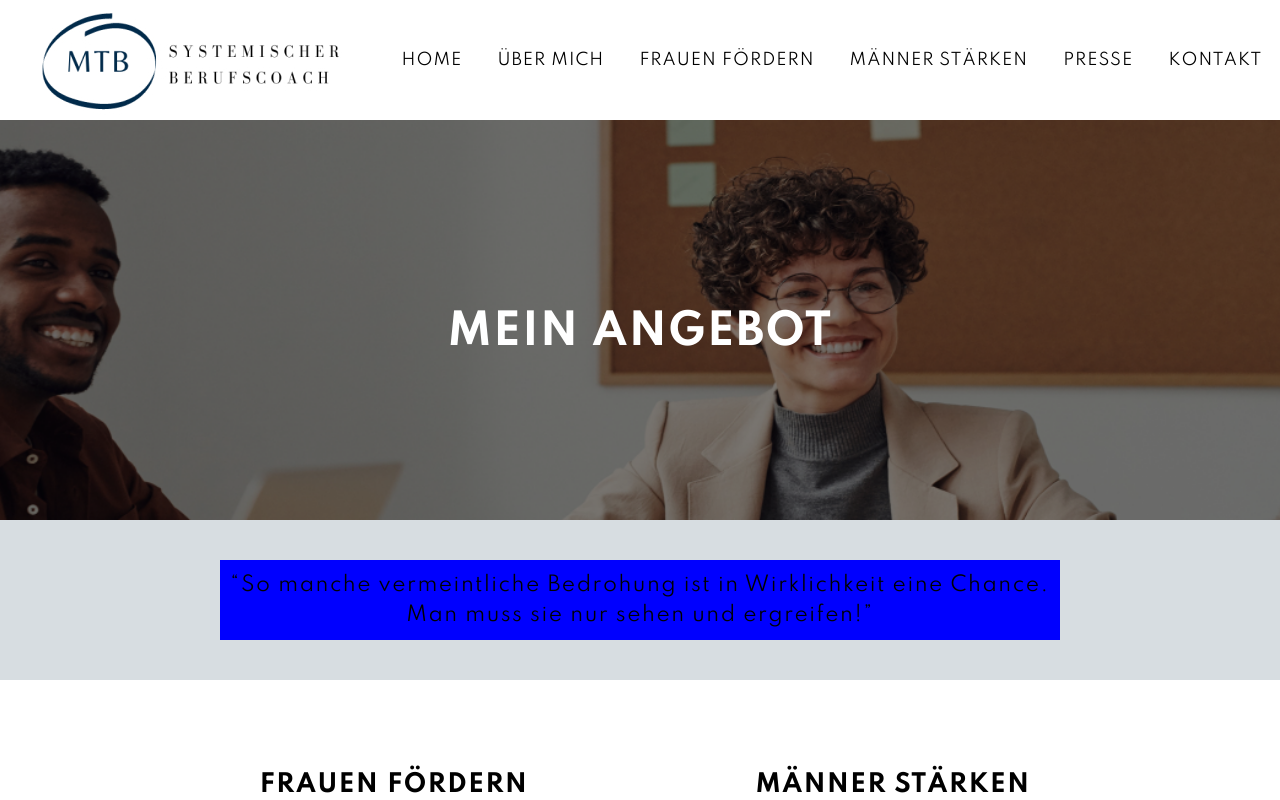
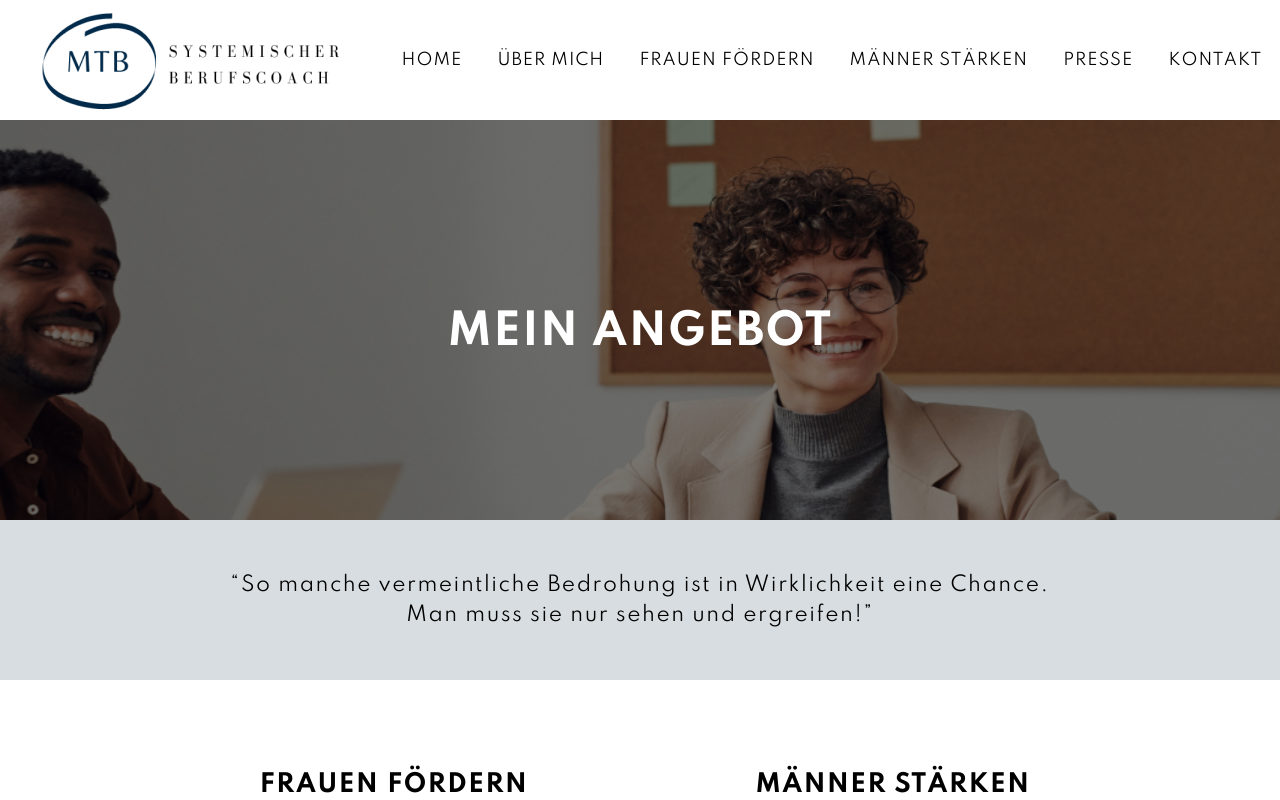
Before and after one commit to anjavojta1993/mtb-website, a Next.js app in the folder mtb/: page /offer in a window 1280 px wide. Shown: the top 800 px of the page. Built offline with nearby package versions, Linux system fonts and the light colour scheme.

Commit message:
Blau bei quote rausgeben

```diff
--- a/mtb/pages/offer.js
+++ b/mtb/pages/offer.js
@@ -118,7 +118,7 @@ const quoteStyles = css`
   padding: 10px;
   align-content: center;
   font-size: ${mediumText};
-  background-color: blue;
+  //background-color: blue;
   text-align: center;
   letter-spacing: 1.5px;
   line-height: 1.5;
```
